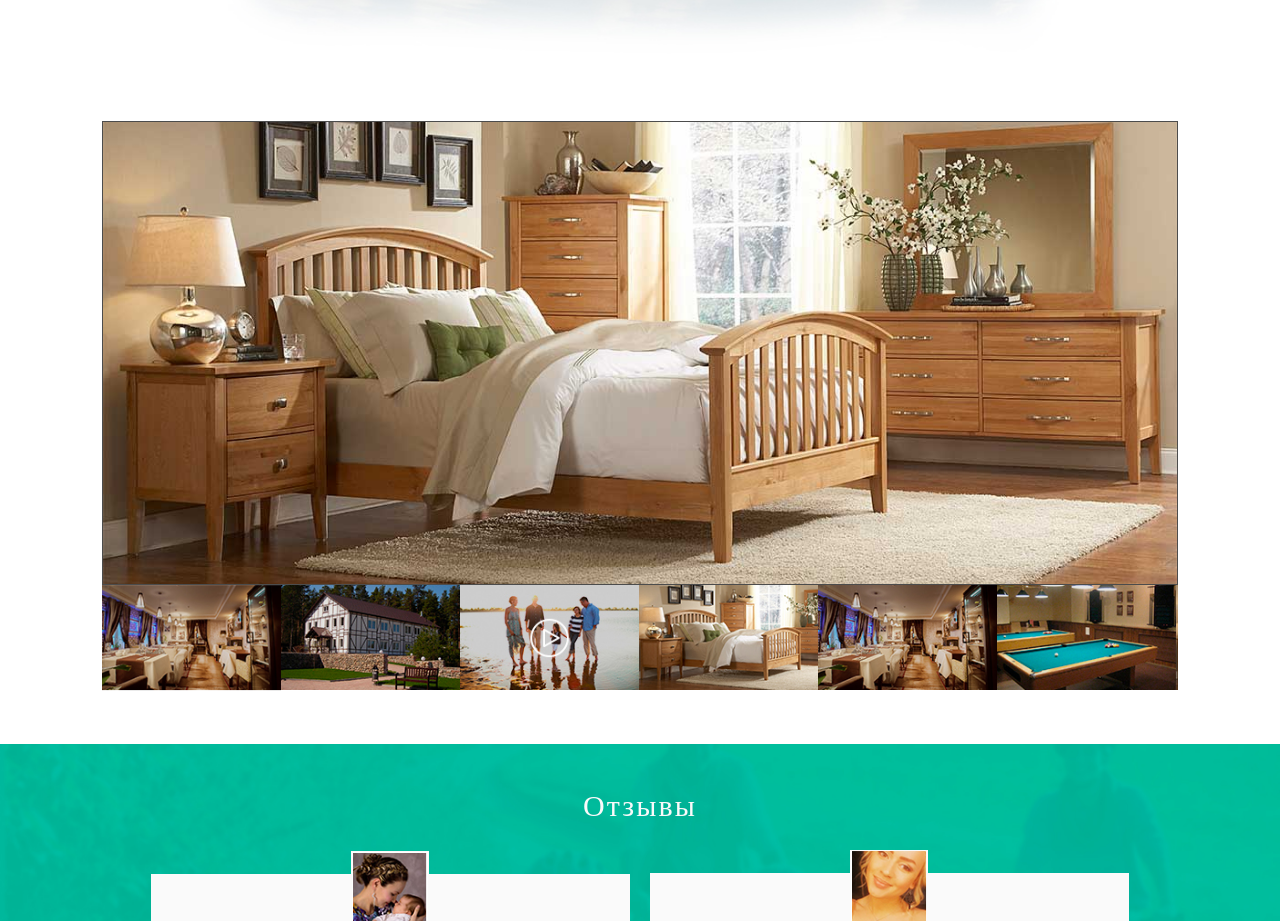
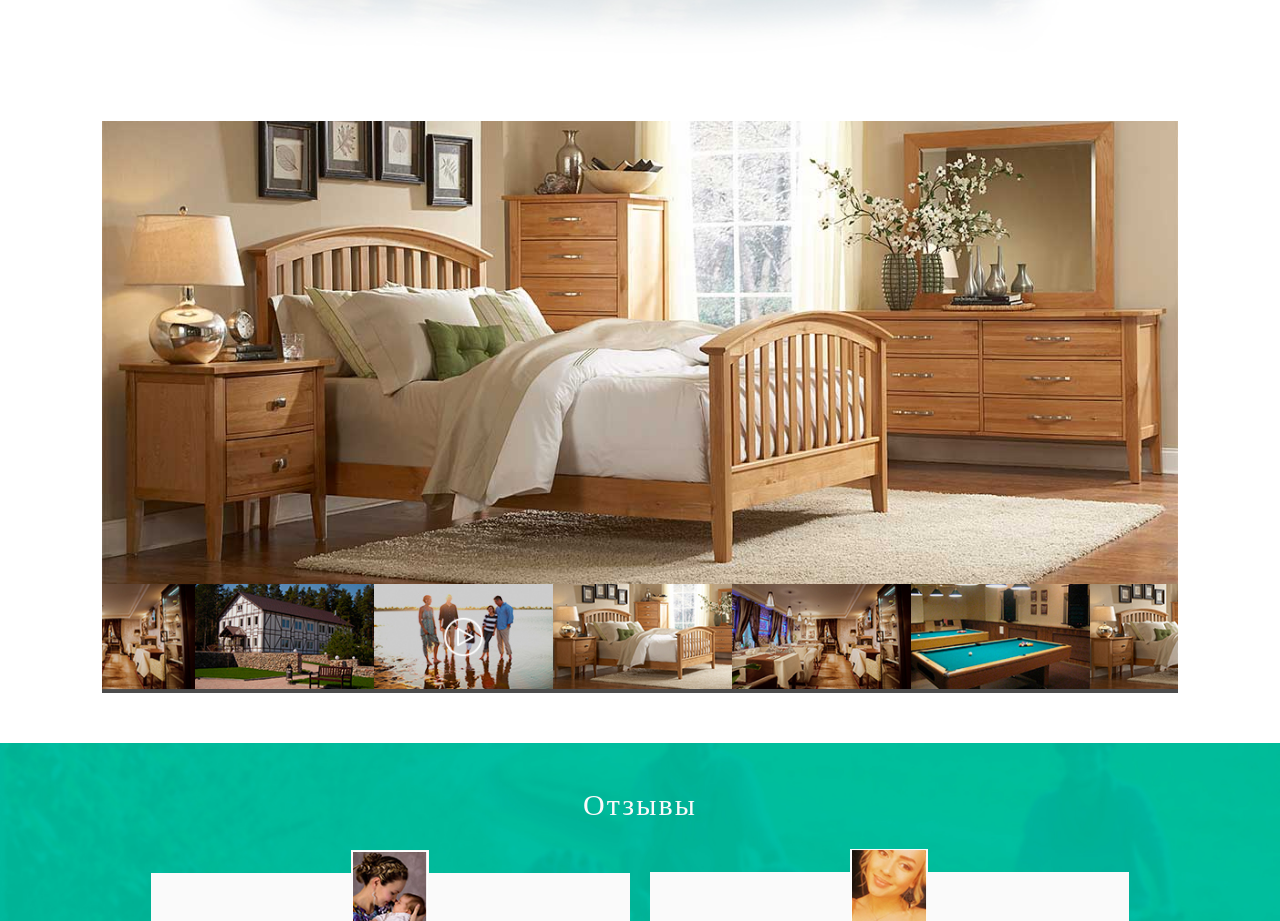
Before and after one commit to if712/Green-valley, a website: page index.html in a window 1280 px wide. Shown: the part 900-1821 px from the top of the page. Drawn offline with Linux system fonts and the light colour scheme; a web font is replaced by a local one.

Commit message:
gallery-thumbnails

```diff
--- a/js/script.js
+++ b/js/script.js
@@ -49,6 +49,8 @@ $(document).ready(function(){
 		scrollPerPage : true,
 		pagination : false,
 	});
+
+	$('.gallery__thumbnails .owl-wrapper').css('left','-8%');
 
 	var gallery = $('#gallery-carousel').data('owlCarousel');
 
--- a/less/blocks/gallery.less
+++ b/less/blocks/gallery.less
@@ -13,6 +13,7 @@
 		@media (min-width: 320px) {
 
 			width: 100%;
+			height: 100%;
 		}
 
 		@media (min-width: 1200px) {
@@ -25,7 +26,6 @@
 
 		width: 100%;
 		overflow: hidden;
-		border: 1px solid @gray-dark;
 
 		@media (max-width: 767px){
 
@@ -46,6 +46,7 @@
 		padding: 0;
 		overflow: hidden;
 		list-style-type: none;
+		background: @gray-dark;
 	}
 
 	&__item {
```
Also changed, not shown: css/styles.css, 1 other file.
